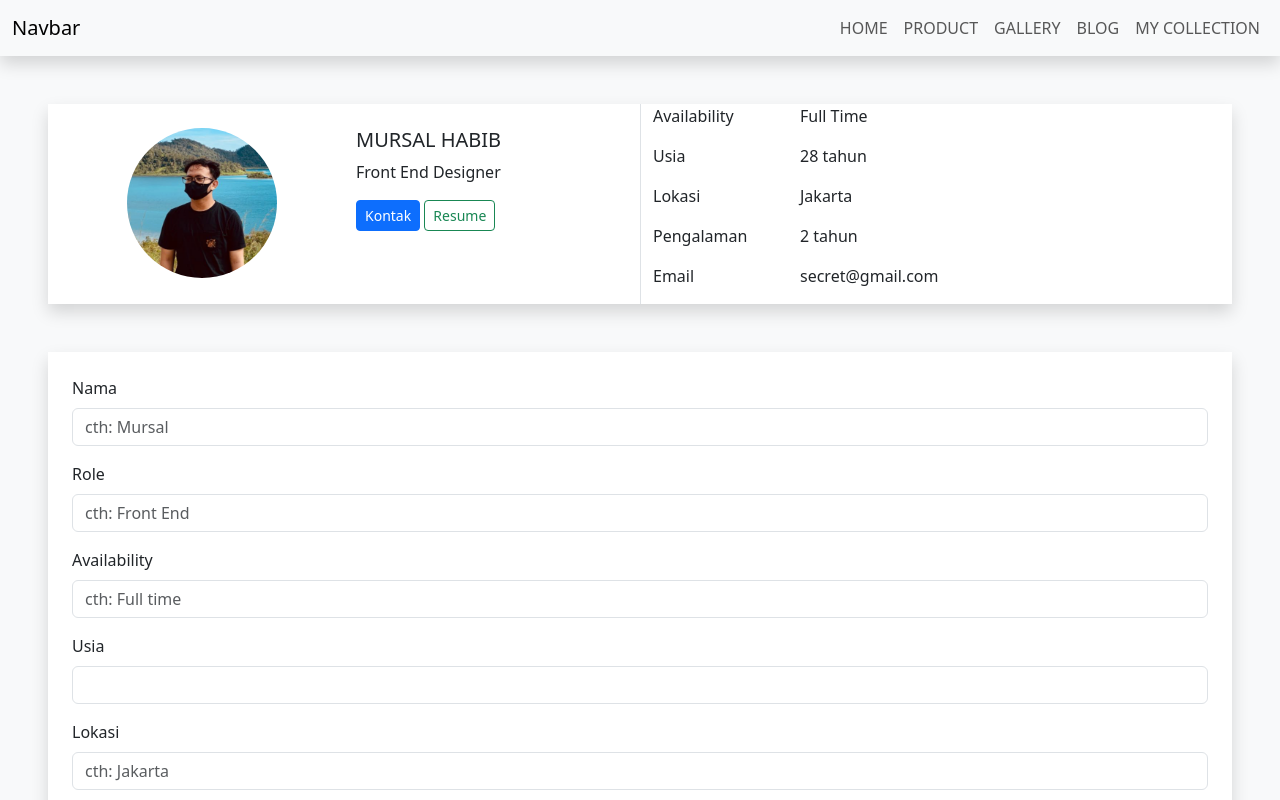
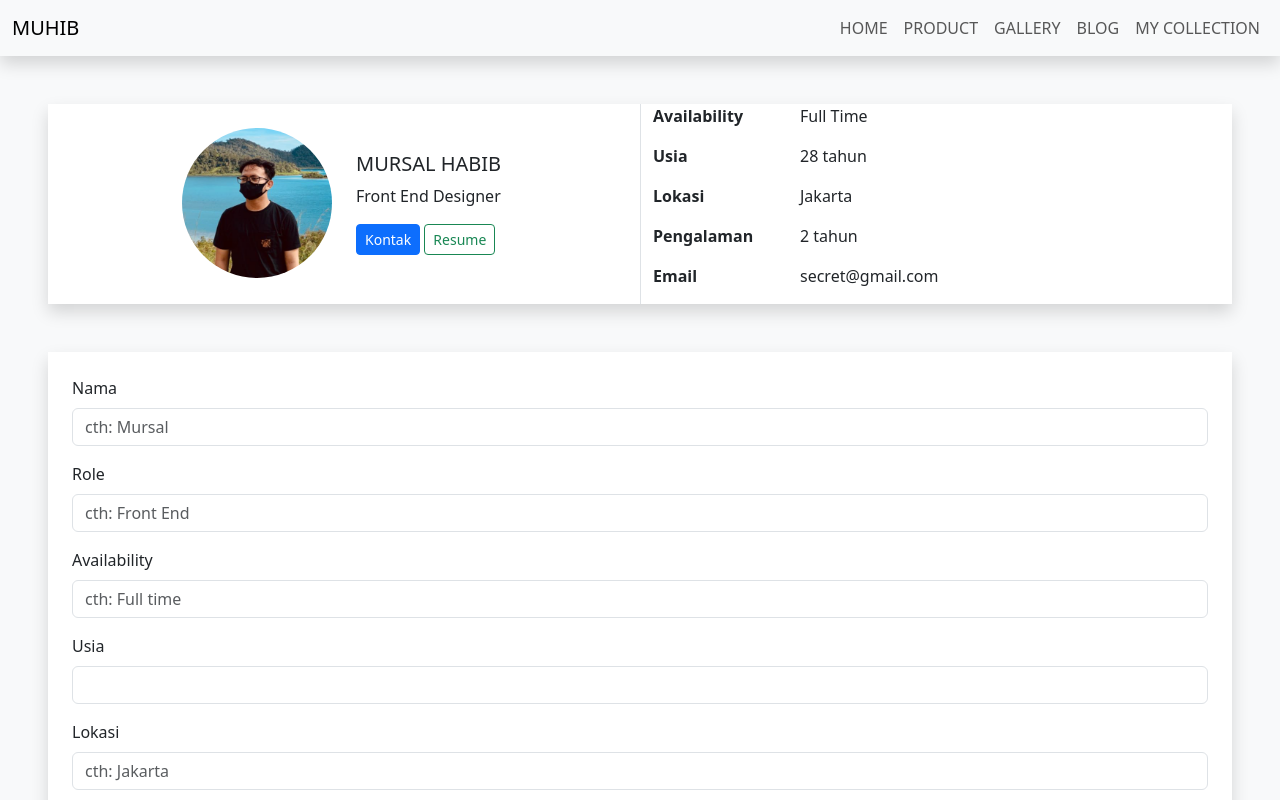
Before and after one commit to MursalHabib/Training-Hacktiv8, a plain HTML site: page index.html in a window 1280 px wide. Shown: the top 800 px of the page. Drawn offline with nearby package versions, Linux system fonts and the light colour scheme.

Commit message:
Fix alignment in profile section

```diff
--- a/index.html
+++ b/index.html
@@ -19,9 +19,9 @@
 	<body class="bg-light">
 		<nav class="navbar sticky-top navbar-expand-lg bg-body-tertiary shadow">
 			<div class="container-fluid">
-				<a class="navbar-brand" href="#">Navbar</a>
+				<a class="navbar-brand" href="#">MUHIB</a>
 				<button
-					class="navbar-toggler"
+					class="navbar-toggler bg-outline-white"
 					type="button"
 					data-bs-toggle="collapse"
 					data-bs-target="#navbarNav"
@@ -60,8 +60,8 @@
 
 		<div class="row m-0 mb-5 m-md-5 shadow">
 			<div class="col-12 col-md-6 bg-white p-4">
-				<div class="row">
-					<div class="col-12 col-md-6 text-center text-md-right">
+				<div class="row align-items-center">
+					<div class="col-12 col-md-6 text-center text-md-end">
 						<img
 							src="./images/profpic.png"
 							class=""
@@ -85,9 +85,9 @@
 				</div>
 			</div>
 			<div class="col-12 col-md-6 bg-white">
-				<div class="row">
+				<div class="row align-items-center">
 					<div
-						class="col-md-3 col-6 border-start text-end text-md-start"
+						class="col-md-3 col-6 border-start text-end text-md-start fw-bold"
 					>
 						<p>Availability</p>
 						<p>Usia</p>
```
